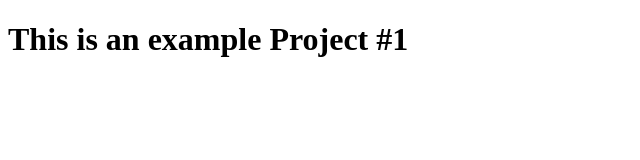
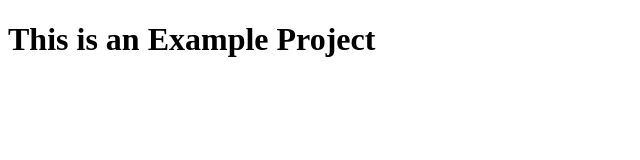
Before and after one commit to OlderMenshikov/my-first-project, a plain HTML site: page index.html in a window 1280 px wide. Shown: the whole page, without its empty margins (0-640 px from the left). Drawn offline with Linux system fonts and the light colour scheme.

Commit message:
delet and add file index.html

```diff
--- a/index.html
+++ b/index.html
@@ -2,10 +2,10 @@
 <html lang="en">
 <head>
     <meta charset="UTF-8">
-    <meta name="viewport" content="width=<device-width>, initial-scale=1.0">
+    <meta name="viewport" content="width=h1, initial-scale=1.0">
     <title>Document</title>
 </head>
 <body>
-    <h1> This is an example Project #1    </h1>
+<h1> This is an Example Project</h1>
 </body>
 </html>
```
